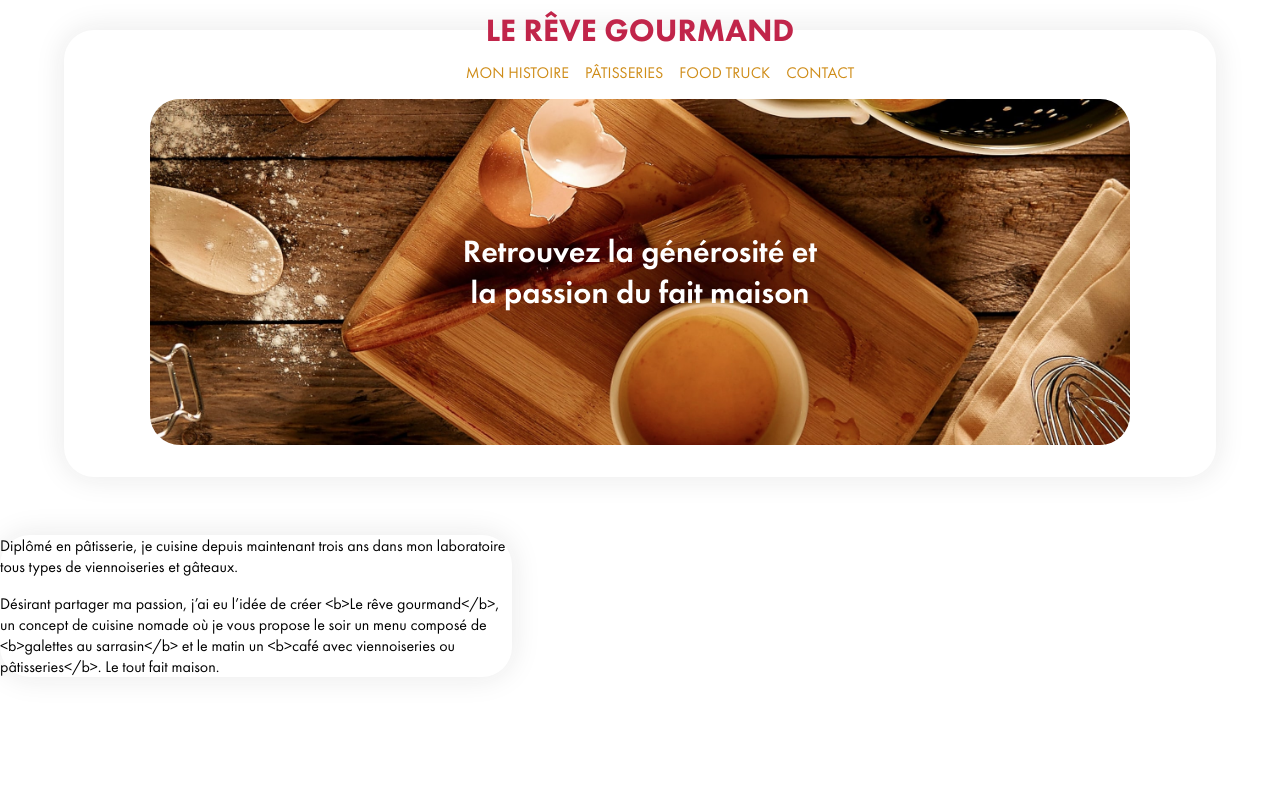
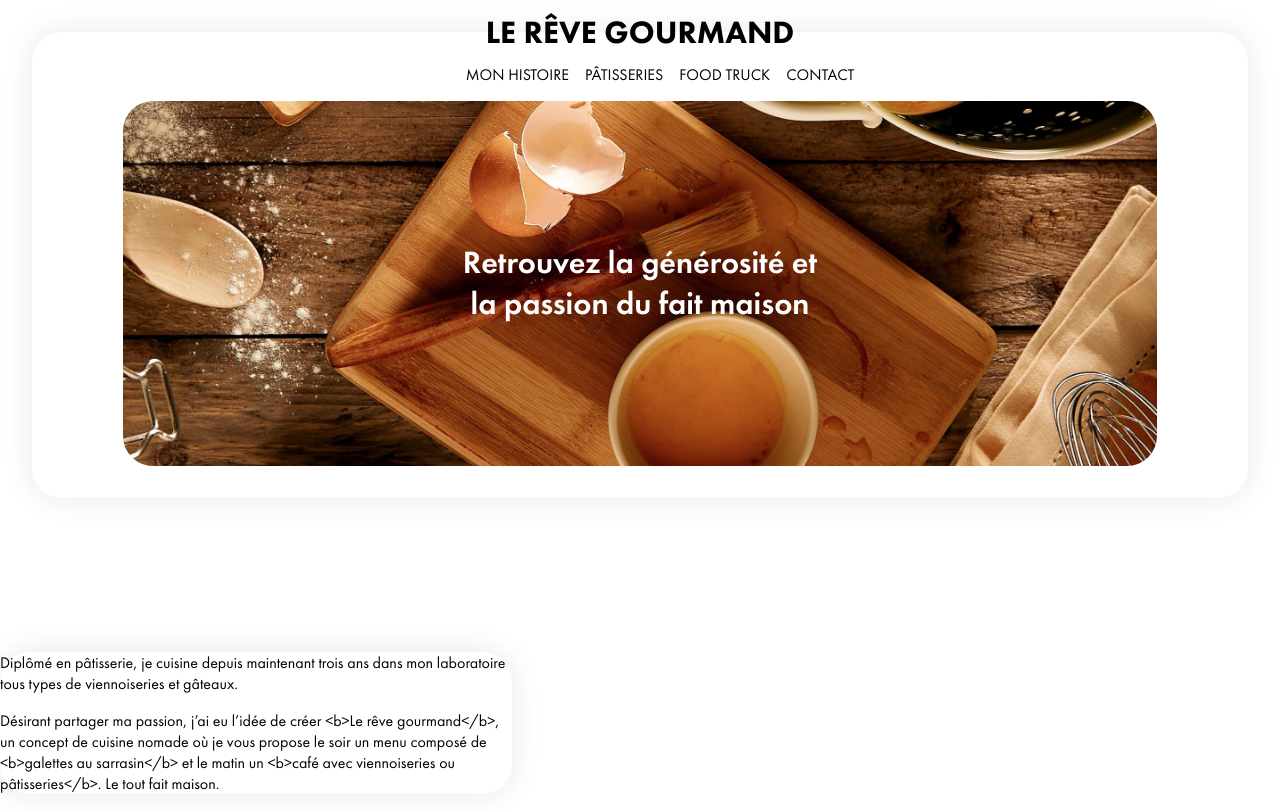
Before and after one commit to FlorianPx/lerevegourmand, a React (Create React App) app: page / in a window 1280 px wide. Built offline with nearby package versions, Linux system fonts and the light colour scheme.

Commit message:
Modifications of header components

```diff
--- a/src/components/Header/Navbar.js
+++ b/src/components/Header/Navbar.js
@@ -3,7 +3,7 @@ import { NavbarItem, NavbarList } from "./styledComponents";
 
 function Navbar() {
   const navbarElements = navbarArray.map((element) => (
-    <NavbarItem>{element.toUpperCase()}</NavbarItem>
+    <NavbarItem key={element}>{element.toUpperCase()}</NavbarItem>
   ));
   return (
     <nav>
--- a/src/components/Header/styledComponents.js
+++ b/src/components/Header/styledComponents.js
@@ -5,22 +5,21 @@ export const HeaderContainer = styled.header`
   position: relative;
   left: 0;
   right: 0;
-  margin-top: 30px;
-  width: 90%;
   border-radius: 30px;
   box-shadow: 0px 0px 30px rgba(26, 26, 26, 0.1);
+  margin: 2rem 2rem 6rem;
 `;
 export const LogoTitle = styled.h1`
   position: absolute;
   left: 0;
   right: 0;
   top: -41px;
-  color: ${themes.title};
+  color: ${themes.pinkFontTitle};
 `;
 export const NavbarList = styled.ul`
   display: flex;
   justify-content: center;
-  color: ${themes.yellow};
+  color: ${themes.yellowFont};
   list-style: none;
   padding-top: 1rem;
 `;
@@ -38,7 +37,7 @@ export const Image = styled.img`
   border-radius: 30px;
   margin-bottom: 2rem;
 `;
-export const TextHeader = styled.p`
+export const TextHeader = styled.h2`
   position: absolute;
   top: 45%;
   color: white;
```
